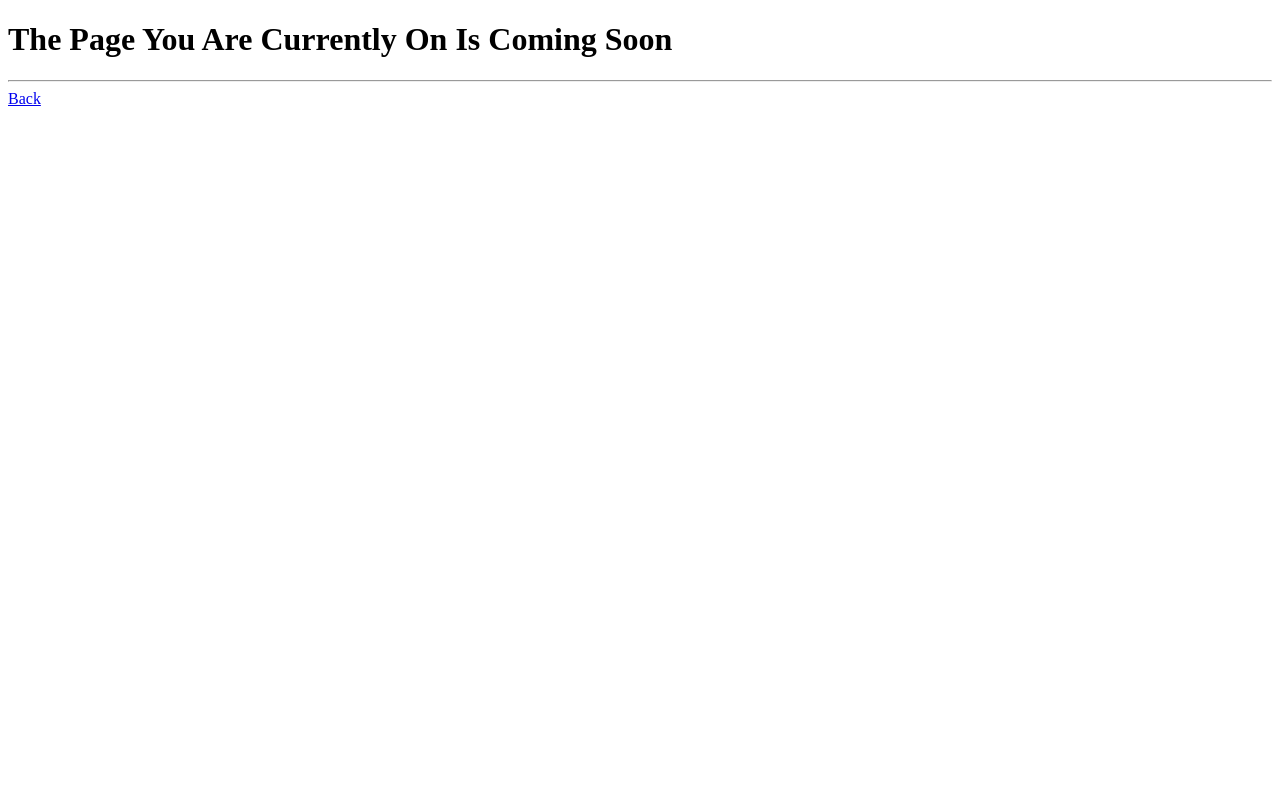
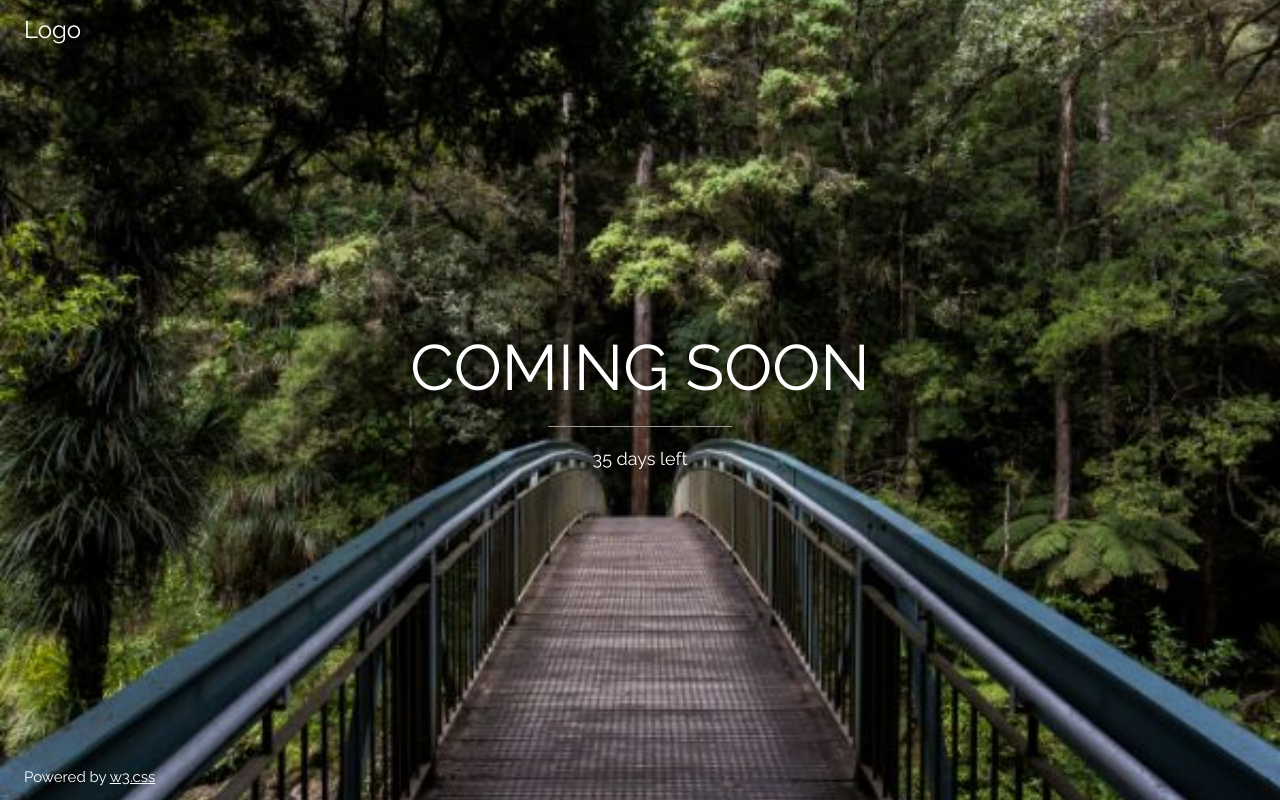
Before and after one commit to LearnToCodeHTML/LearnToCodeHTML.github.io, a plain HTML site: page words/index.html in a window 1280 px wide. Drawn offline with nearby package versions, Linux system fonts and the light colour scheme.

Commit message:
Ok so adding a coming soon page

```diff
--- a/words/index.html
+++ b/words/index.html
@@ -1,11 +1,35 @@
 <!DOCTYPE html>
 <html>
-<head>
-	<title>Html COMING SOON</title>
-</head>
+<title>W3.CSS Template</title>
+<meta charset="UTF-8">
+<meta name="viewport" content="width=device-width, initial-scale=1">
+<link rel="stylesheet" href="https://www.w3schools.com/w3css/4/w3.css">
+<link rel="stylesheet" href="https://fonts.googleapis.com/css?family=Raleway">
+<style>
+body,h1 {font-family: "Raleway", sans-serif}
+body, html {height: 100%}
+.bgimg {
+  background-image: url('forest.jpg');
+  min-height: 100%;
+  background-position: center;
+  background-size: cover;
+}
+</style>
 <body>
-<h1>The Page You Are Currently On Is Coming Soon</h1>
-<hr>
-<a href="https://learntocodehtml.github.io">Back</a>
+
+<div class="bgimg w3-display-container w3-animate-opacity w3-text-white">
+  <div class="w3-display-topleft w3-padding-large w3-xlarge">
+    Logo
+  </div>
+  <div class="w3-display-middle">
+    <h1 class="w3-jumbo w3-animate-top">COMING SOON</h1>
+    <hr class="w3-border-grey" style="margin:auto;width:40%">
+    <p class="w3-large w3-center">35 days left</p>
+  </div>
+  <div class="w3-display-bottomleft w3-padding-large">
+    Powered by <a href="https://www.w3schools.com/w3css/default.asp" target="_blank">w3.css</a>
+  </div>
+</div>
+
 </body>
 </html>
```
Also changed, not shown: words/forest.jpg (added).
